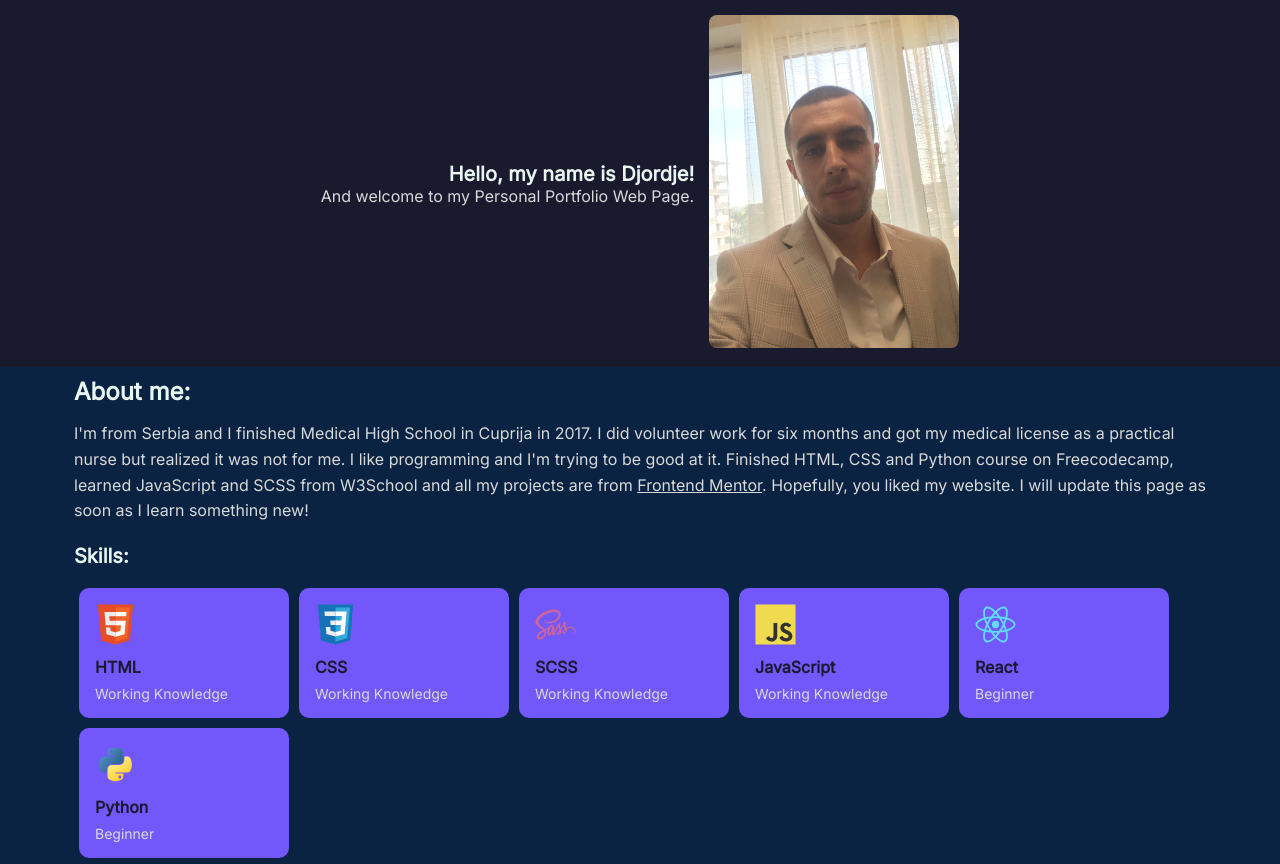
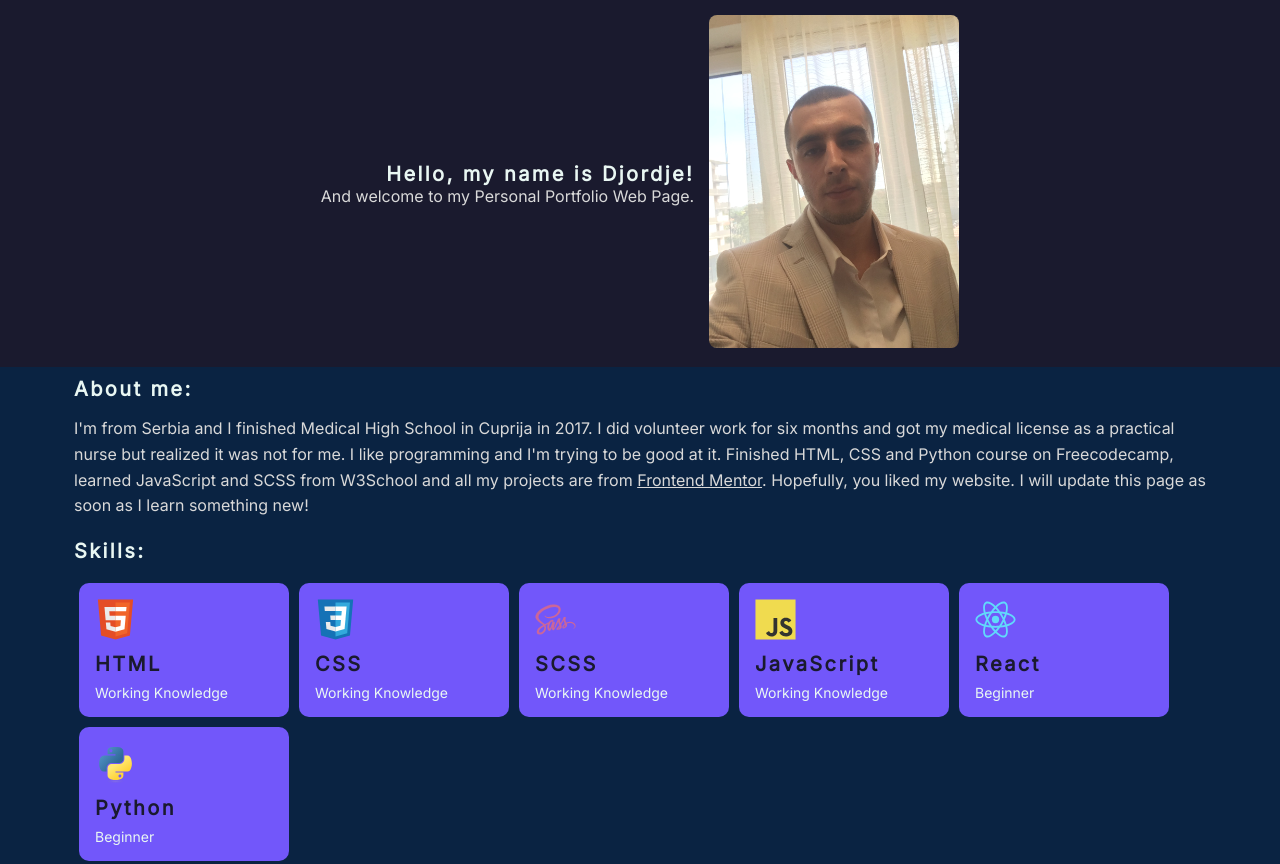
Before and after one commit to Blurryface1998/Personal-Portfolio, a website: page index.html in a window 1280 px wide. Shown: the top 864 px of the page. Drawn offline with nearby package versions, Linux system fonts and the light colour scheme.

Commit message:
Small changes in skills layout

```diff
--- a/app/scss/components/cards.scss
+++ b/app/scss/components/cards.scss
@@ -91,14 +91,18 @@
       &__grid {
         display: flex;
         flex-wrap: wrap;
-        justify-content: center;
+        align-items: center;
+
         @include breakpoint(medium) {
+          align-items: center;
           justify-content: start;
           flex-direction: row;
         }
 
         .skill-card {
-          width: rem(210);
+          flex: 33.33%;
+          width: 50%;
+          max-width: 210px;
           background-color: var(--purplishBlue);
           color: var(--grayishWhite);
           padding: rem(16);
@@ -119,6 +123,7 @@
 
           .level {
             font-size: rem(14);
+            color: var(--lightGray);
           }
         }
       }
@@ -286,7 +291,7 @@
         margin-inline: rem(5);
 
         span {
-          font-size: rem(20);
+          font-size: rem(28);
           transition: all 0.2s ease;
         }
 
@@ -312,6 +317,8 @@
 
         img {
           vertical-align: middle;
+          width: rem(28);
+          height: rem(28);
         }
       }
     }
--- a/app/scss/globals/boilerplate.scss
+++ b/app/scss/globals/boilerplate.scss
@@ -5,13 +5,25 @@ html {
   box-sizing: border-box;
 }
 
-*, *::before, *::after {
+*,
+*::before,
+*::after {
   box-sizing: inherit;
   margin: 0;
   padding: 0;
 }
 
+h1,
+h2,
+h3,
+h4,
+h5,
+h6 {
+  font-size: rem(20);
+  letter-spacing: rem(2.4);
+}
+
 body {
-    font-family: var( --font-Inter);
+  font-family: var(--font-Inter);
   background-color: var(--veryDarkBlue-BG);
 }
```
Also changed, not shown: dist/style.css, 1 other file. Lines whose indentation alone changed are shown as unchanged.
